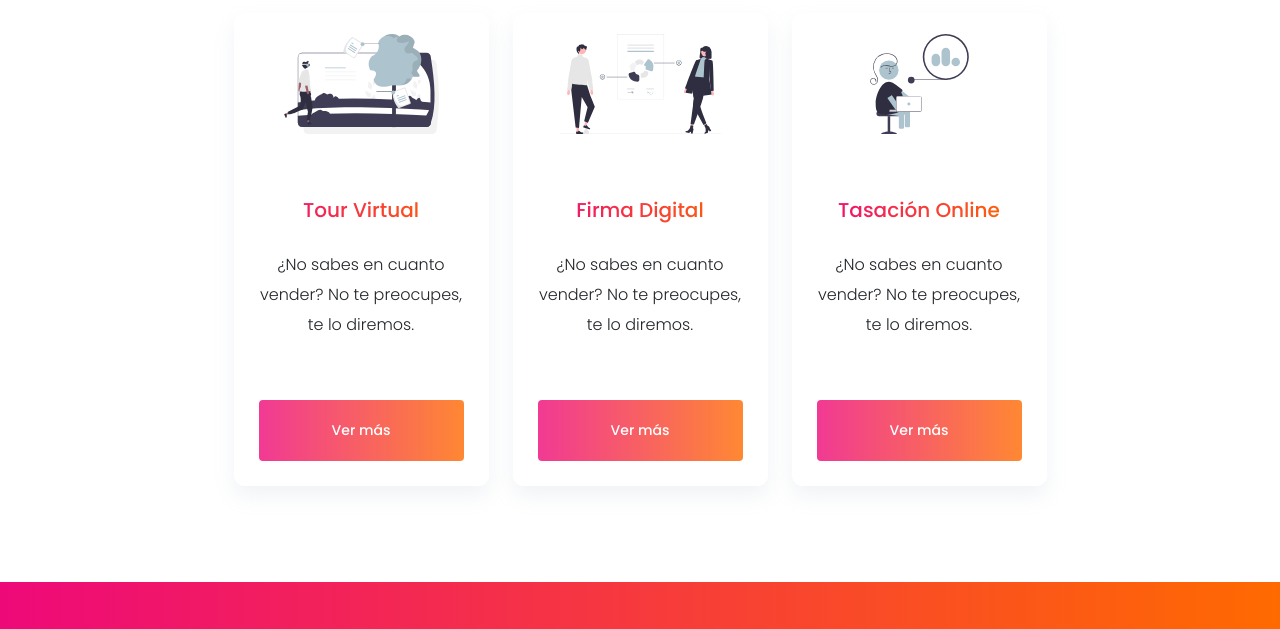
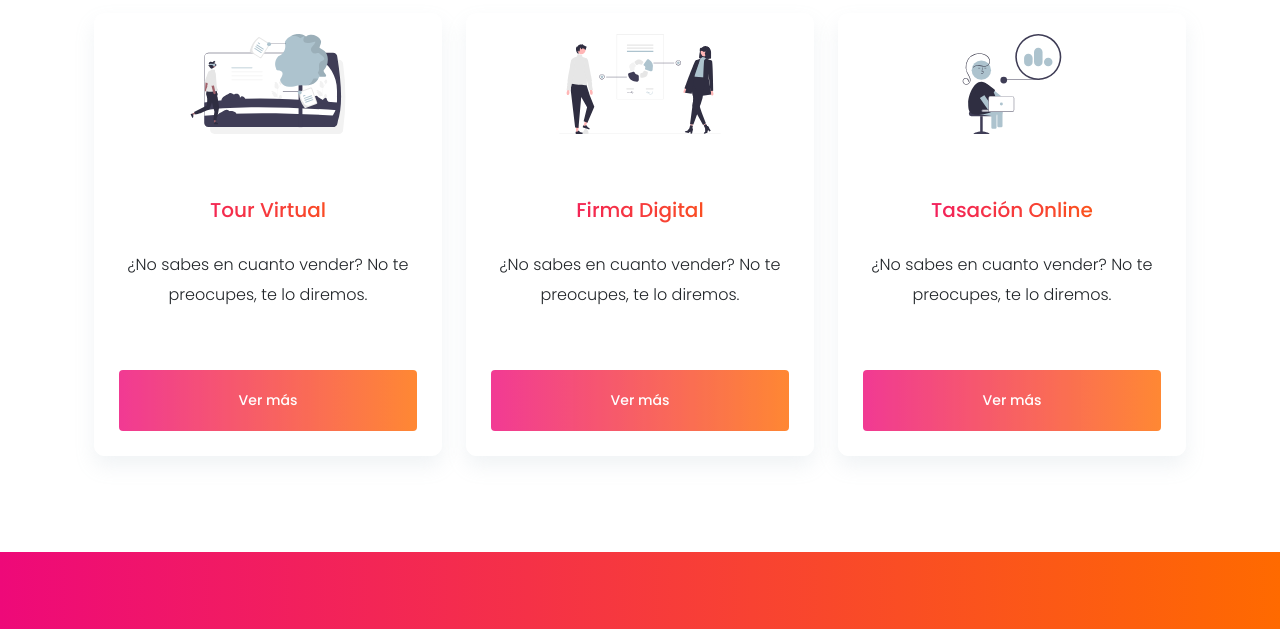
Before and after one commit to ecostabal/coderhouse, a website: page index.html in a window 1280 px wide. Shown: the part 844-1473 px from the top of the page. Drawn offline with nearby package versions, Linux system fonts and the light colour scheme.

Commit message:
versionfinal2

```diff
--- a/index.html
+++ b/index.html
@@ -54,7 +54,7 @@
           🤖 ¡Somos tu aliado tecnológico!
         </div>
         <div class="container px-4 px-lg-12 mt-3">
-            <div class="row gx-6 gx-lg-6 row-cols-2 row-cols-xl-4 justify-content-center">
+            <div class="row gx-6 gx-lg-6 row-cols-1 row-cols-md-2 row-cols-lg-3 justify-content-center">
                 <div class="col mb-5">
                   <div class="card h-100 boxFeature">
                     <img class="card-img-top iconoFeature" src="./assets/img/undraw_augmented_reality_re_f0qd.svg" alt="...">
```
